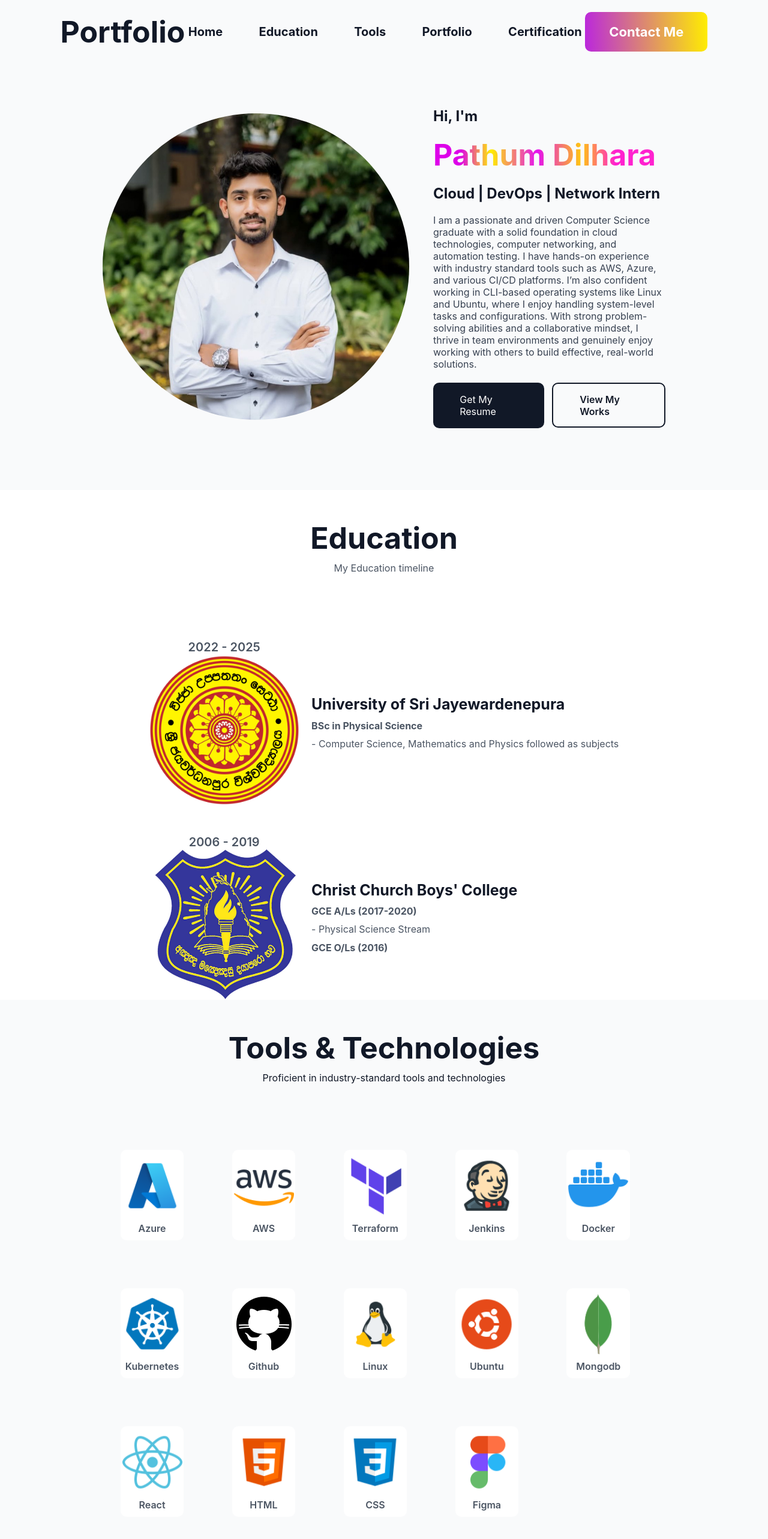
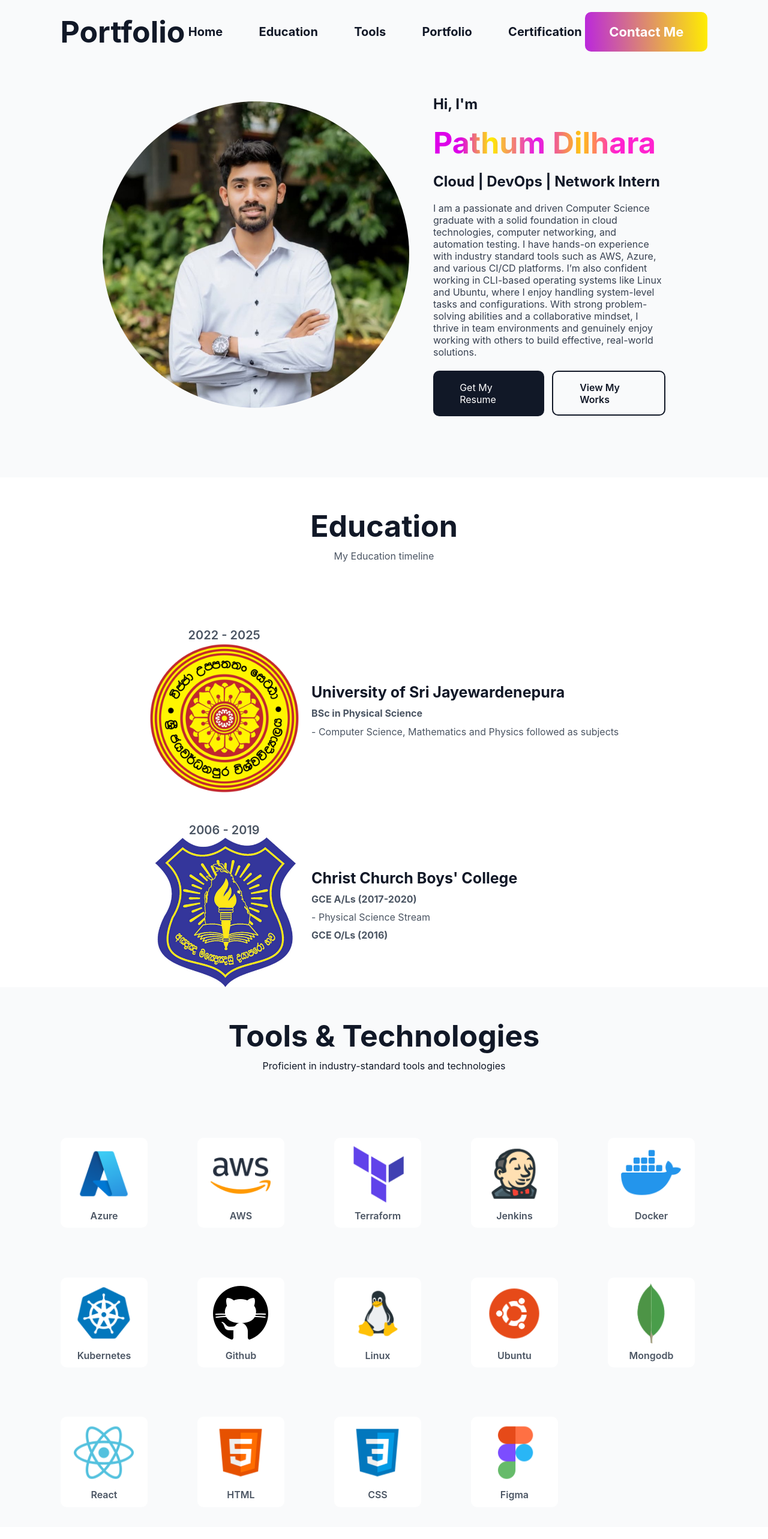
Before and after one commit to Pathum-Dilhara/My-Portfolio-React, a React (Vite) app: page / in a window 1280 px wide. Shown: the top 2566 px of the page at 60% size. Built offline with nearby package versions, Linux system fonts and the light colour scheme.

Commit message:
edit css

```diff
--- a/src/Components/Certification/Certification.css
+++ b/src/Components/Certification/Certification.css
@@ -2,7 +2,9 @@
     display: flex;
     flex-direction: column;
     align-items: center;
-    padding: 50px 100px 50px 100px;
+    margin: 50px 100px 50px 100px;
+    gap: 10px;
+    height: 200vh;
 }
 
 .image img{
--- a/src/Components/Contact/Contact.css
+++ b/src/Components/Contact/Contact.css
@@ -3,6 +3,7 @@
     flex-direction: column;
     align-items: center;
     padding: 50px 100px 50px 100px;
+    margin: 750px 0.1px 0.1px 0.1px;
     gap: 10px;
     background: white;
 }
@@ -12,9 +13,6 @@
     padding-top: 100px;
     justify-items: space-between;
     justify-content: space-between;
-
-    gap: 100px;
-
 }
 
 .description-left{
@@ -68,7 +66,7 @@
 
 .description-right input{
     border: none;
-    width: 700px;
+    width: 600px;
     height: 78px;
     padding-left: 20px;
     border-radius: 10px;
@@ -81,7 +79,7 @@
 
 .description-right textarea{
     border: none;
-    width: 700px;
+    width: 600px;
     padding-left: 20px;
     padding-top: 20px;
     border-radius: 10px;
--- a/src/Components/Education/Education.css
+++ b/src/Components/Education/Education.css
@@ -6,6 +6,8 @@
     background: white;
     padding-top: 50px;
     gap: 10px;
+    margin-top: 50px;
+    margin-bottom: 50px;
 }
 
 .about-title{
--- a/src/Components/Footer/Footer.css
+++ b/src/Components/Footer/Footer.css
@@ -1,7 +1,8 @@
 .footer{
     display: flex;
     justify-content: space-between;
-    padding: 50px 100px 50px 100px;
+    margin-top: 0.1px;
+    padding: 50px 100px ;
     background: #111827;
     color: white;
 }
--- a/src/Components/Hero/Hero.css
+++ b/src/Components/Hero/Hero.css
@@ -1,7 +1,6 @@
 .hero{
     display: flex;
-    height: 514px;
-    padding: 20px 170px 50px 170px;
+    margin: 20px 170px 50px 170px;
     justify-content: center;
     align-items: center;
     gap: 40px;
--- a/src/Components/Navbar/Navbar.css
+++ b/src/Components/Navbar/Navbar.css
@@ -2,7 +2,7 @@
     display: flex;
     align-items: center;
     justify-content: space-between;
-    margin: 20px 100px;
+    margin: 20px 100px 0 100px;
 }
 
 .nav-menu{
--- a/src/Components/Tools/Tools.css
+++ b/src/Components/Tools/Tools.css
@@ -1,6 +1,7 @@
 .title{
     gap: 10px;
-    padding-bottom: 100px;
+    height: 100vh;
+    margin: 50px 100px 50px 100px;
 }
 
 .item img{
@@ -11,8 +12,8 @@
 .tools{
     display: flex;
     flex-wrap: wrap;
-    padding: 100px 100px 0px 100px;
-    gap:80px;
+    padding-top: 100px;
+    gap:82px;
     align-items: center;
 
 }
--- a/src/Components/Works/Works.css
+++ b/src/Components/Works/Works.css
@@ -4,7 +4,9 @@
     align-items: center;
     background: white;
     padding: 50px 100px 50px 100px;
+    margin: 50px 0.1px 50px 0.1px;
     gap: 10px;
+    height: 200vh;
 }
 
 
@@ -14,9 +16,8 @@
     flex-wrap: wrap;
     align-items: center;
     justify-content: center;
-    gap:100px;
+    gap:80px;
     text-decoration: none;
-    row-gap: 70px;
     padding-top: 100px;
 }
 
```
